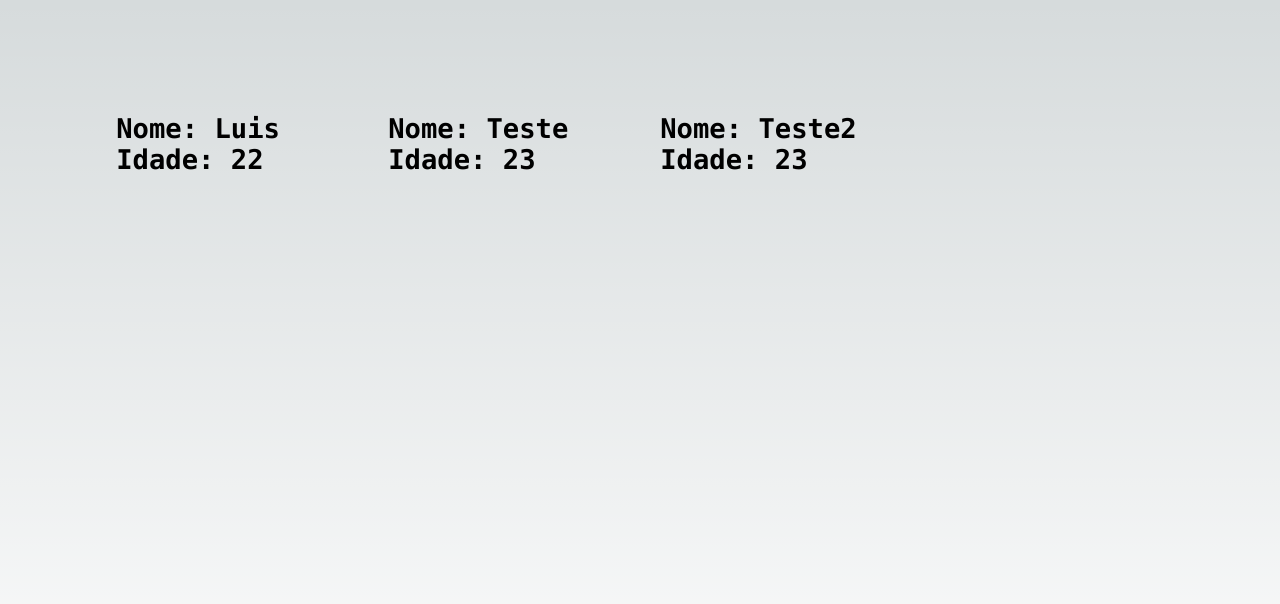
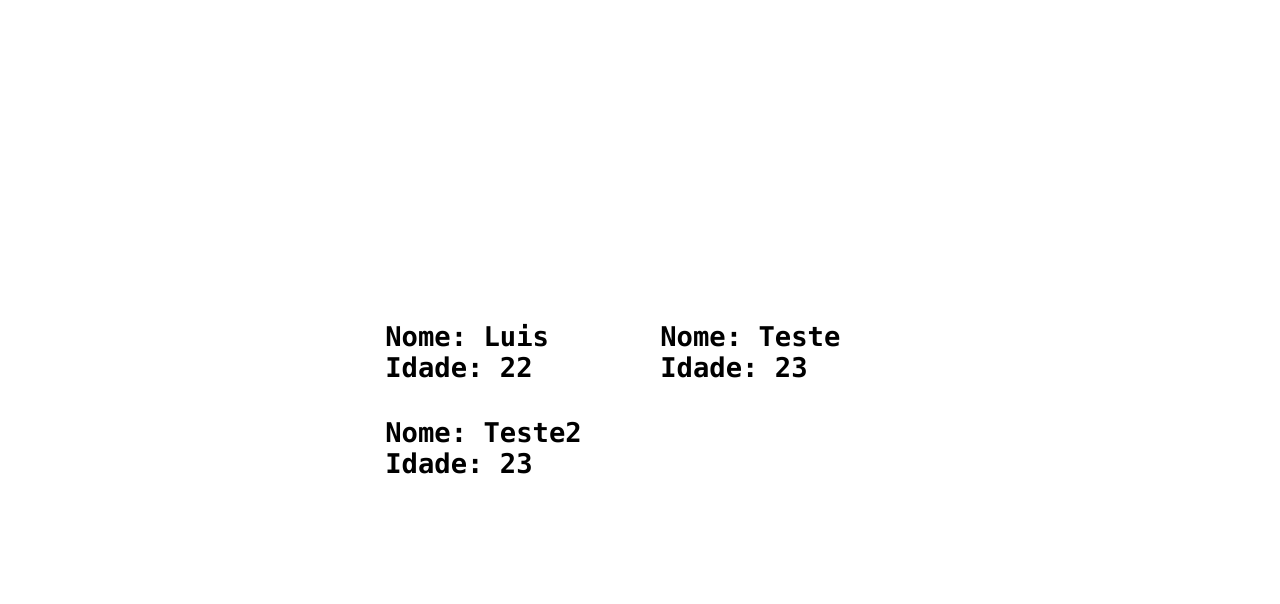
Before and after one commit to Lutefd/Api-router-next-crud, a Next.js app: page / in a window 1280 px wide. Shown: the top 604 px of the page. Built offline with nearby package versions, Linux system fonts and the light colour scheme.

Commit message:
feat: edit basic styling

```diff
--- a/src/styles/Home.module.css
+++ b/src/styles/Home.module.css
@@ -1,10 +1,9 @@
 .main {
-  display: flex;
-  flex-direction: column;
-  justify-content: space-between;
-  align-items: center;
-  padding: 6rem;
+  display: grid;
   min-height: 100vh;
+  place-items: center;
+  place-content: center;
+  min-width: 100vw;
 }
 
 .description {
@@ -41,9 +40,10 @@
 
 .grid {
   display: grid;
-  grid-template-columns: repeat(4, minmax(25%, auto));
+  grid-template-columns: repeat(2, minmax(25%, auto));
   width: var(--max-width);
   max-width: 100%;
+  justify-content: center;
 }
 
 .card {
@@ -52,6 +52,7 @@
   background: rgba(var(--card-rgb), 0);
   border: 1px solid rgba(var(--card-border-rgb), 0);
   transition: background 200ms, border 200ms;
+  cursor: pointer;
 }
 
 .card span {
--- a/src/styles/globals.css
+++ b/src/styles/globals.css
@@ -87,12 +87,7 @@ body {
 
 body {
   color: rgb(var(--foreground-rgb));
-  background: linear-gradient(
-      to bottom,
-      transparent,
-      rgb(var(--background-end-rgb))
-    )
-    rgb(var(--background-start-rgb));
+  background: white;
 }
 
 a {
@@ -100,8 +95,9 @@ a {
   text-decoration: none;
 }
 
-@media (prefers-color-scheme: dark) {
-  html {
-    color-scheme: dark;
-  }
+html {
+  color-scheme: dark;
 }
+body {
+  color-scheme: dark;
+}
```
